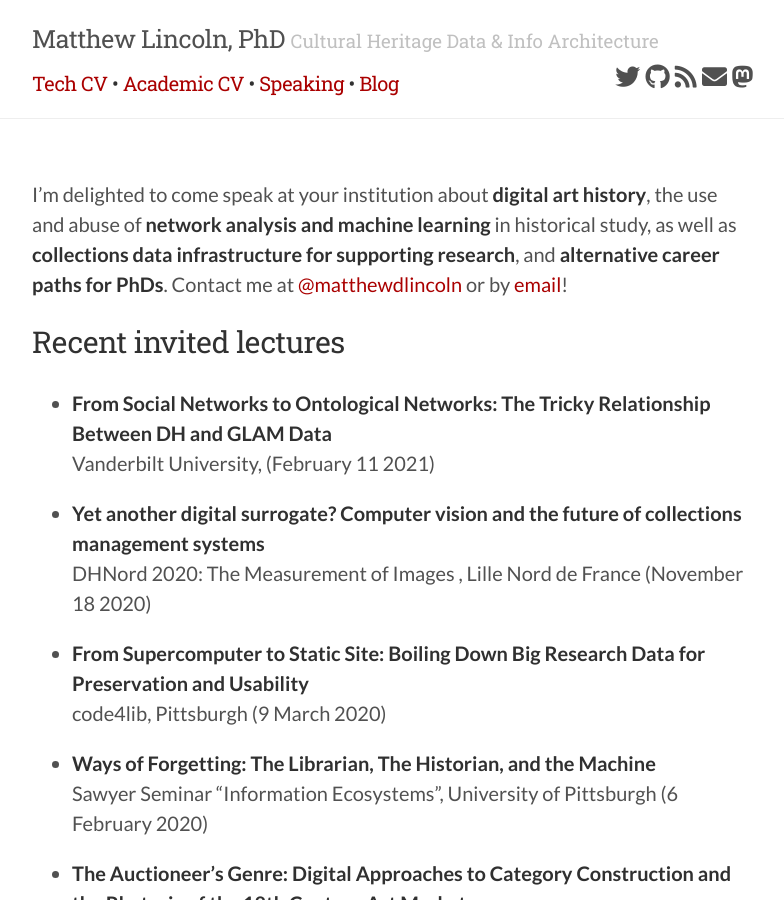
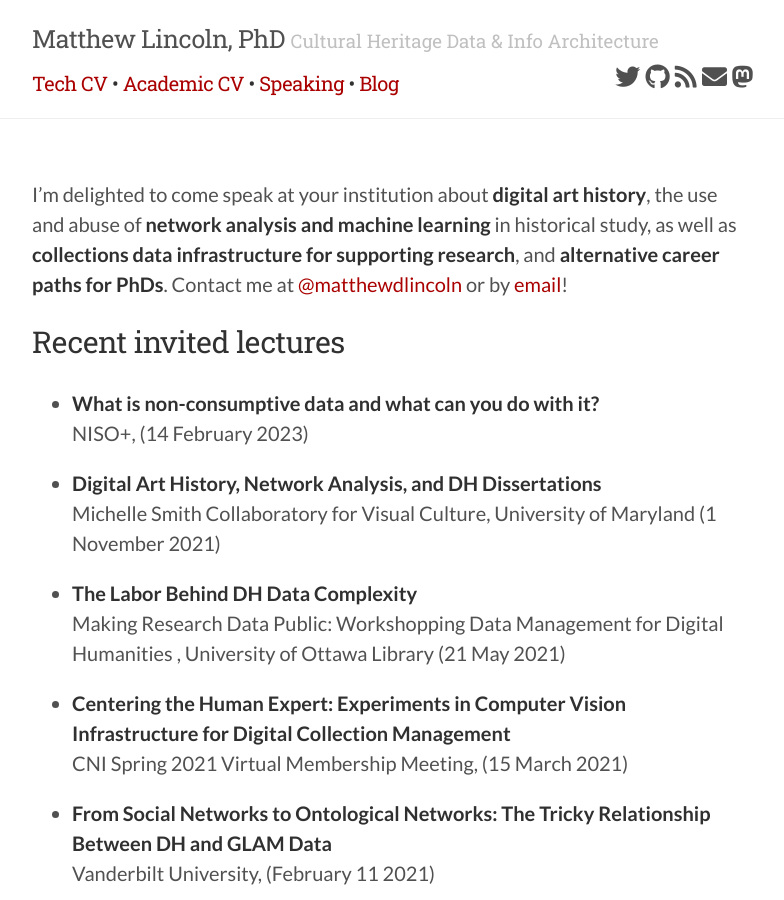
Before and after one commit to mdlincoln/mdlincoln.github.io, a Jekyll site: the page built from speaking.md, in a window 1280 px wide and 900 px high. Shown: the whole window, without its empty margins (248-1032 px from the left). Built offline with Jekyll 4.4.1, drawn with Linux system fonts in a browser that asks for light colours; nearby versions of some CDN libraries.

Commit message:
update existing invited talks
Added a new invited talk on non-consumptive data for 2023 and updated existing talks with additional details.

```diff
--- a/speaking.md
+++ b/speaking.md
@@ -2,6 +2,35 @@
 title: Invited Speaking
 layout: default
 talks:
+  - year: 2023
+    text: What is non-consumptive data and what can you do with it?
+    place: NISO+
+    date: 14 February 2023
+    tech: true
+  - year: 2021
+    text: |
+      Digital Art History, Network Analysis, and DH Dissertations
+    place: Michelle Smith Collaboratory for Visual Culture
+    location: University of Maryland
+    date: 1 November 2021
+    invited: true
+  - year: 2021
+    text: |
+      The Labor Behind DH Data Complexity
+    place: |
+      Making Research Data Public: Workshopping Data Management for Digital Humanities
+    location: University of Ottawa Library
+    date: 21 May 2021
+    invited: true
+    url: https://doi.org/10.1184/R1/14740440
+  - year: 2021
+    preamble: With Julia Corrin, Emily Davis, and Scott B. Weingart
+    text: |
+      Centering the Human Expert: Experiments in Computer Vision Infrastructure for Digital Collection Management
+    place: CNI Spring 2021 Virtual Membership Meeting
+    conference: true
+    url: https://doi.org/10.1184/R1/14216609
+    date: 15 March 2021
   - year: 2021
     text: |
       From Social Networks to Ontological Networks: The Tricky Relationship Between DH and GLAM Data
```
